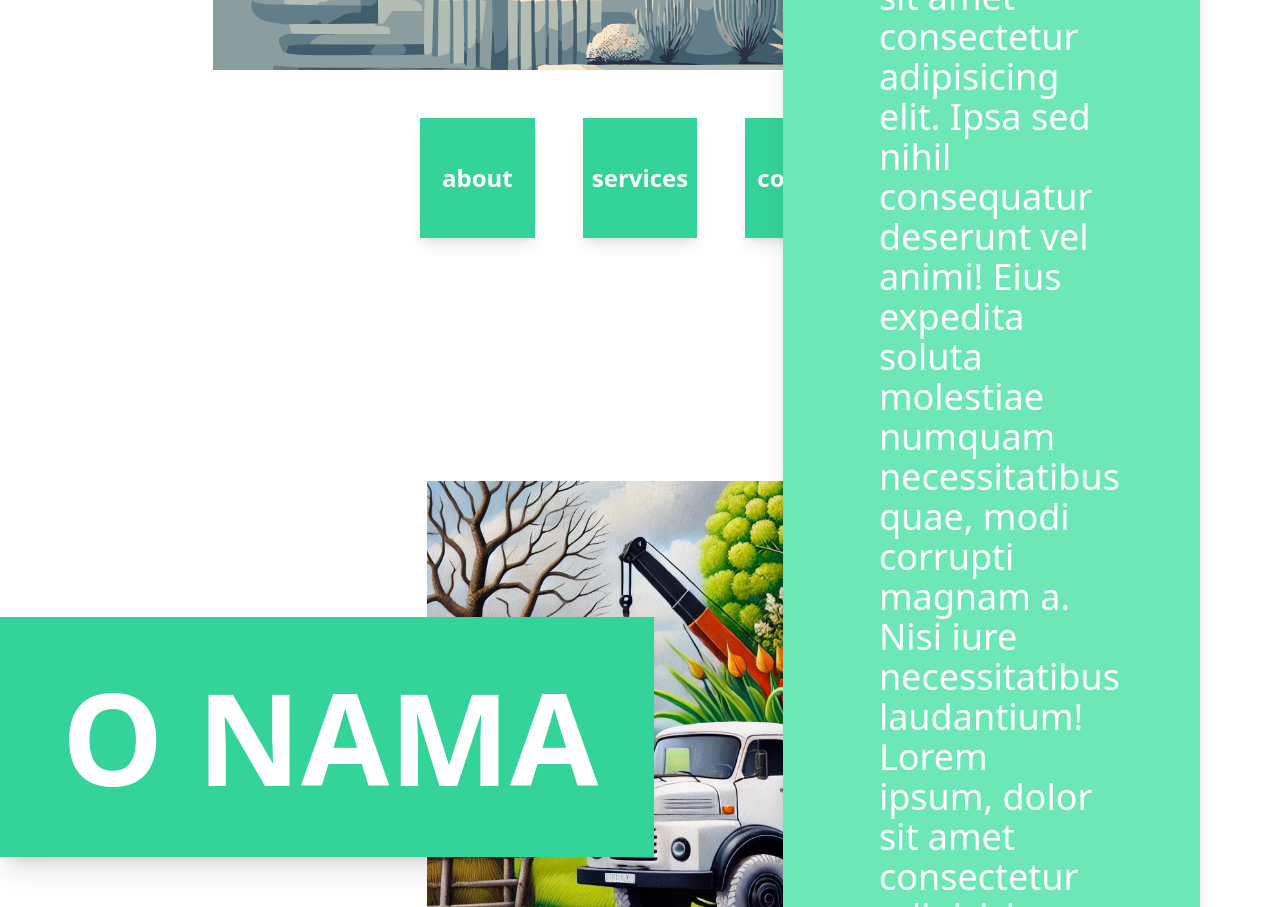
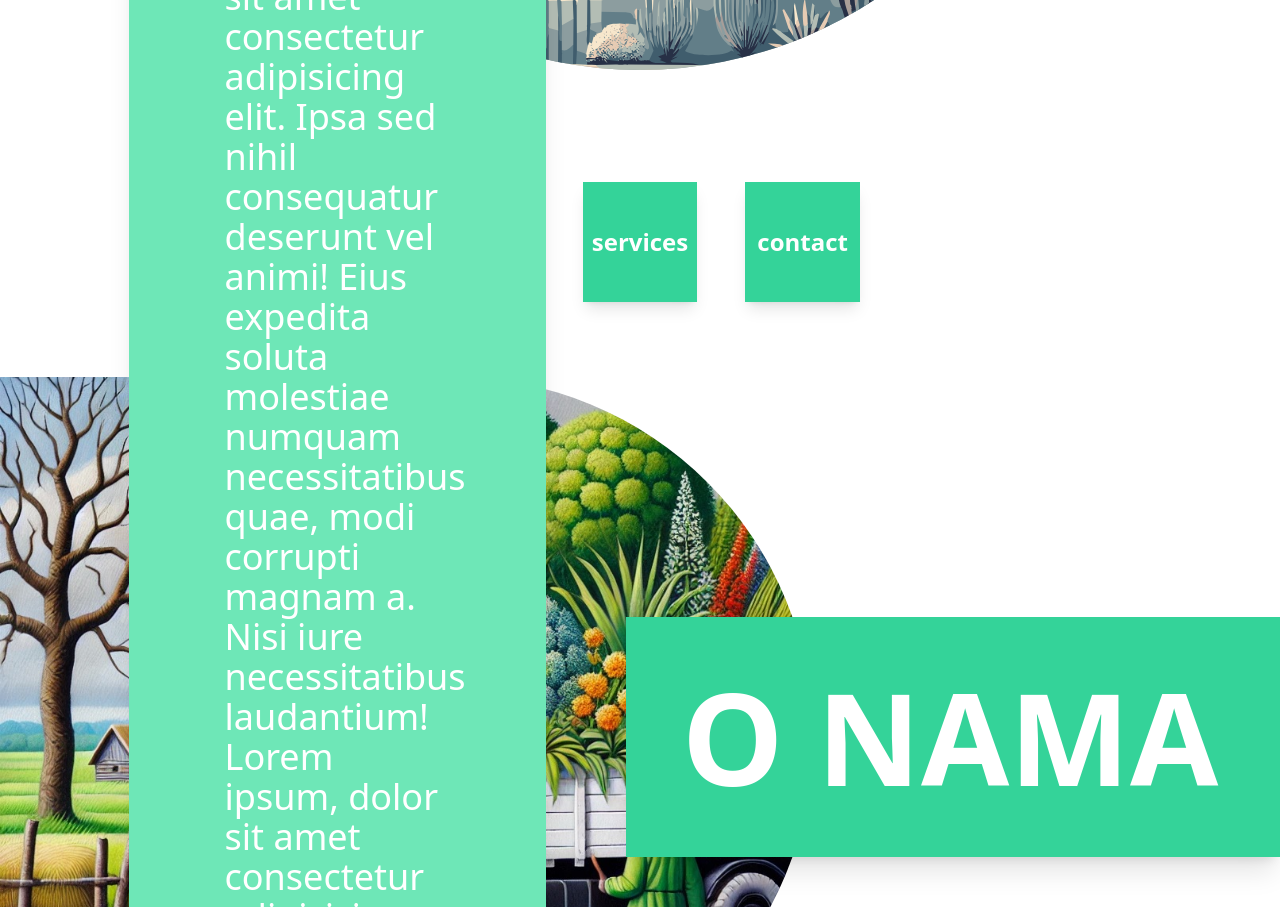
Before and after one commit to F00sh/rast, a Nuxt app: page / in a window 1280 px wide. Shown: the part 463-1370 px from the top of the page. Built offline with nearby package versions, Linux system fonts and the light colour scheme.

Commit message:
md i lg malo bolje

```diff
--- a/components/About.vue
+++ b/components/About.vue
@@ -1,19 +1,19 @@
 <template>
   <div class="w-full h-full flex-1 flex-col items-center justify-start">
-    <div class="w-full h-screen flex items-end justify-end">
+    <div class="w-full h-screen flex justify-start">
       <img src="/img/about_img.jpg" alt="About"
-           class="-z-10 w-full md:w-9/12 lg:w-8/12 h-screen object-cover lg:py-36 lg:pr-48 rounded-r-[30rem]" />
+           class="-z-10 w-full md:w-9/12 lg:w-8/12 h-screen py-10 pr-10 object-cover rounded-r-full" />
       <div class="bg-opacity-70 absolute w-full h-full flex flex-col md:flex-row items-center justify-between">
-        <h1 class="shadow-xl bg-emerald-400 mx-auto w-3/4 md:w-2/3 lg:w-full text-end text-white font-black text-6xl md:text-7xl lg:text-9xl py-10 pr-10 md:py-1d:pr-12 lg:py-14 lg:pr-14">
-          O NAMA
-        </h1>
+
         <div class="w-full h-full flex flex-col md:flex-row items-center">
           <h2 class="shadow-xl bg-emerald-300 text-white font-medium text-xl md:text-2xl lg:text-4xl w-3/4 md:w-2/3 lg:w-2/3 ml-auto py-10 md:py-12 lg:py-24 px-10 md:px-12 lg:px-24 lg:mr-20">
             Lorem ipsum, dolor sit amet consectetur adipisicing elit. Ipsa sed nihil consequatur deserunt vel animi! Eius expedita soluta molestiae numquam necessitatibus quae, modi corrupti magnam a. Nisi iure necessitatibus laudantium!
             Lorem ipsum, dolor sit amet consectetur adipisicing elit. Ipsa sed nihil consequatur deserunt vel animi! Eius expedita soluta molestiae numquam necessitatibus quae, modi corrupti magnam a. Nisi iure necessitatibus laudantium!
           </h2>
         </div>
-
+        <h1 class="shadow-xl bg-emerald-400 w-3/4 md:w-2/3 lg:w-full text-start text-white font-black text-6xl md:text-7xl lg:text-9xl py-10 pl-10 md:py-12 md:pl-12 lg:py-14 lg:pl-14">
+          O NAMA
+        </h1>
       </div>
     </div>
 
--- a/components/Contact.vue
+++ b/components/Contact.vue
@@ -1,18 +1,18 @@
 <template>
   <div class="w-full h-full flex-1 flex-col items-center justify-center">
-    <div class="w-full h-screen flex items-center justify-center">
+    <div class="w-full h-screen flex items-center justify-start">
       <img src="/img/mail_img.jpg" alt="Contact"
-           class="-z-10 w-full md:w-9/12 lg:w-8/12 h-screen object-cover lg:py-36 lg:pr-48 rounded-r-[30rem]" />
+           class="-z-10 w-full md:w-9/12 lg:w-8/12 h-screen py-10 pr-10 object-cover rounded-r-full" />
       <div class="bg-opacity-70 absolute w-full h-full flex flex-col md:flex-row items-center justify-center">
-        <h1 class="shadow-xl bg-emerald-400 mx-auto w-3/4 md:w-2/3 lg:w-full text-center text-white font-black text-6xl md:text-7xl lg:text-9xl py-10 md:py-1d:pr-12 lg:py-14 lg:pr-14">
-          KONTAKT
-        </h1>
+
         <div class="w-full h-full flex flex-col md:flex-row items-center">
           <h2 class="shadow-xl bg-emerald-300 text-white font-medium text-xl md:text-2xl lg:text-4xl w-3/4 md:w-2/3 lg:w-2/3 py-10 md:py-12 lg:py-24 px-10 md:px-12 lg:px-24 lg:mr-20">
 
           </h2>
         </div>
-
+        <h1 class="shadow-xl bg-emerald-400 w-3/4 md:w-2/3 lg:w-full text-start text-white font-black text-6xl md:text-7xl lg:text-9xl py-10 pl-10 md:py-12 md:pl-12 lg:py-14 lg:pl-14">
+          KONTAKT
+        </h1>
       </div>
     </div>
 
--- a/components/Header.vue
+++ b/components/Header.vue
@@ -1,9 +1,9 @@
 <template>
-  <div class="w-full h-screen flex flex-col items-center justify-start">
+  <div  class="w-full h-screen flex flex-col items-center justify-start">
     <div class="flex flex-col items-center justify-start w-full h-full">
       <img src="/img/header_img.svg" alt="Header"
-           class="-z-40 top-0 w-full md:w-9/12 lg:w-8/12 h-2/3 object-cover">
-      <ul class="flex flex-row items-start justify-center w-full pt-4 lg:pt-12 md:px-[115px] lg:px-[420px] pb-24 text-white text-2xl font-bold">
+           class="-z-40 top-0 w-full md:w-9/12 lg:w-8/12 h-2/3 object-cover rounded-b-full">
+      <ul class="flex flex-row items-start justify-center w-full pt-20 lg:pt-28 md:px-[115px] lg:px-[420px] pb-24 text-white text-2xl font-bold">
         <li class="flex items-center justify-center bg-emerald-400 w-full h-[70px] lg:h-[120px] md:mr-2 lg:mr-6 shadow-lg">about</li>
         <li class="flex items-center justify-center bg-emerald-400 w-full h-[70px] lg:h-[120px] md:mx-2 lg:mx-6 shadow-lg">services</li>
         <li class="flex items-center justify-center bg-emerald-400 w-full h-[70px] lg:h-[120px] md:ml-2 lg:ml-6 shadow-lg">contact</li>
--- a/components/Services.vue
+++ b/components/Services.vue
@@ -1,10 +1,10 @@
 <template>
   <div class="w-full h-full flex-1 flex-col items-center justify-start">
-    <div class="w-full h-screen flex items-start justify-start">
+    <div class="w-full h-screen flex items-start justify-end">
       <img src="/img/services_img.png" alt="Services"
-           class="w-full md:w-9/12 lg:w-8/12 h-screen object-cover lg:py-36 lg:pl-44 rounded-l-[30rem]"   />
+           class="-z-10 w-full md:w-9/12 lg:w-8/12 h-screen py-10 pl-10 object-cover rounded-l-full"   />
       <div class="bg-opacity-70 absolute w-full h-full flex flex-col md:flex-row items-center justify-between">
-        <h1 class="shadow-xl bg-emerald-400 w-3/4 md:w-2/3 lg:w-1/3 text-end text-white font-black text-6xl md:text-7xl lg:text-9xl py-10 pr-10 md:py-12 md:pr-12 lg:py-14 lg:pr-14">
+        <h1 class="shadow-xl bg-emerald-400 w-3/4 md:w-2/3 lg:w-full text-end text-white font-black text-6xl md:text-7xl lg:text-9xl py-10 pr-10 md:py-12 md:pr-12 lg:py-14 lg:pr-14">
           ŠTO RADIMO
         </h1>
         <div class="w-full h-full flex flex-col items-center justify-center my-auto">
--- a/nuxt.config.ts
+++ b/nuxt.config.ts
@@ -30,5 +30,7 @@ export default defineNuxtConfig({
       ],
     },
   },
+
+
   // Other Nuxt options...
 });
```
